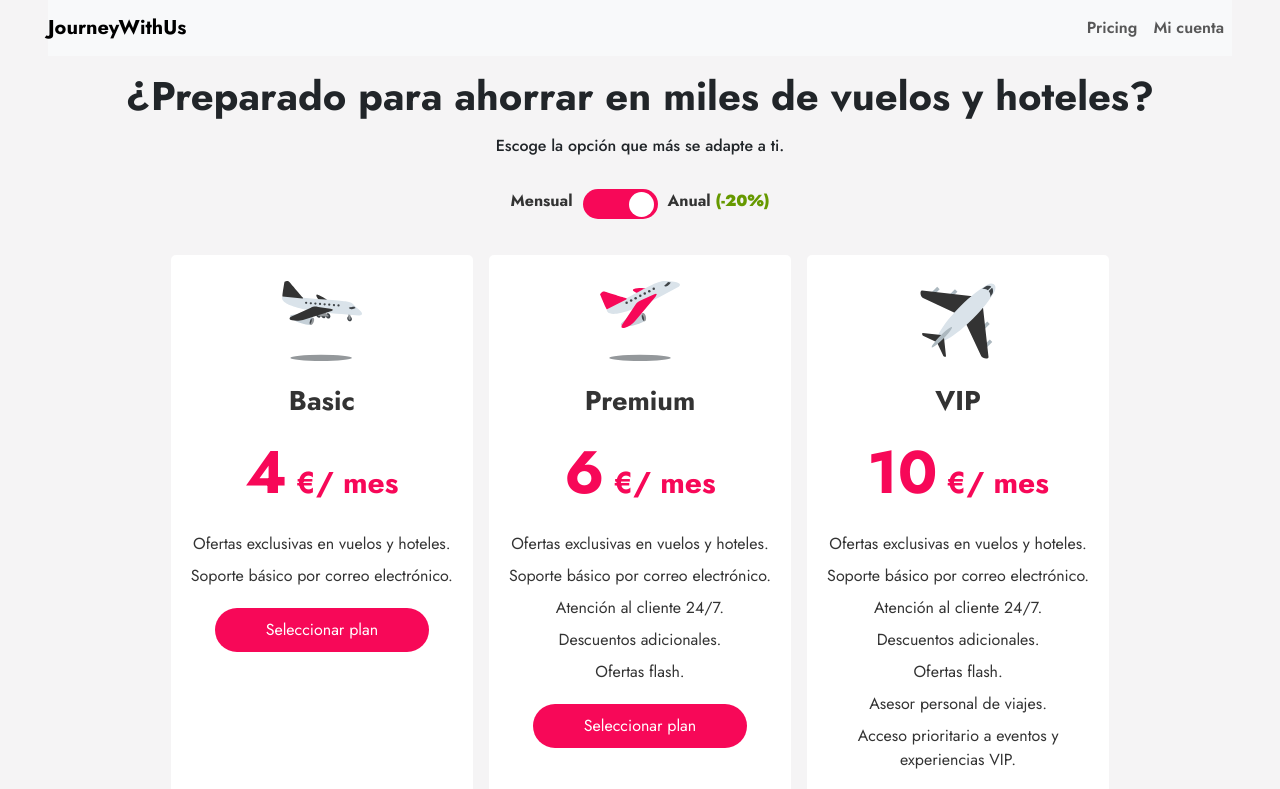
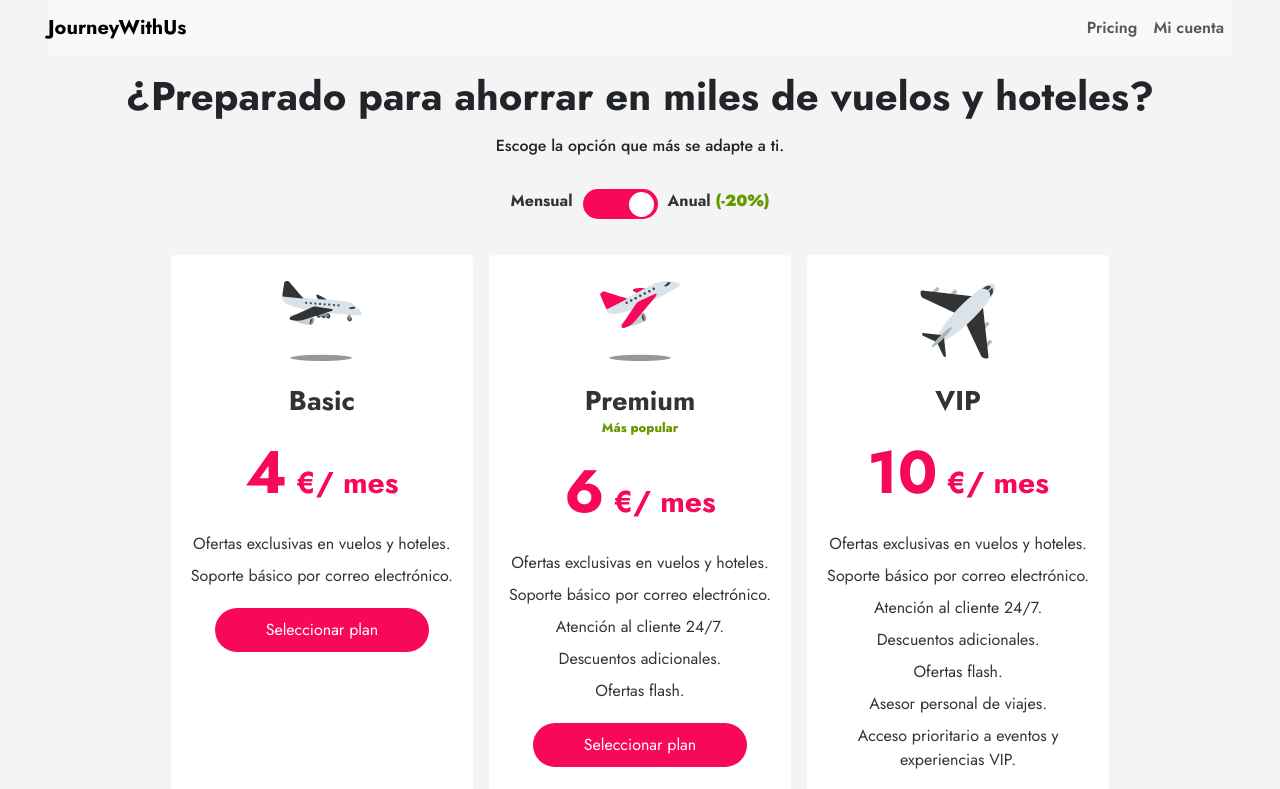
Before and after one commit to Mmarmedina/price-table-comparison-landing-page, a website built with Vite: page index.html in a window 1280 px wide. Shown: the top 789 px of the page. Built offline with nearby package versions, Linux system fonts and the light colour scheme.

Commit message:
"Most Popular" badge styles

```diff
--- a/index.html
+++ b/index.html
@@ -55,6 +55,7 @@
         <article class="box" id="plan-premium">
           <img src="/src/assets/premium-plan.svg" alt="basic-plan-icon" type="image/svg+xml">
           <h2>Premium</h2>
+          <p class="most-popular-text">Más popular</p>
           <div class="amount">
             <span class="price">6</span>
             <span class="currency">€/</span>
--- a/public/src/styles/style.css
+++ b/public/src/styles/style.css
@@ -49,6 +49,12 @@ a.nav-item:hover {
     font-size: 1.7rem;
     font-weight: bolder;
     color: var(--color-secondary-black);
+}
+
+.container .box-container .box p.most-popular-text {
+        color: var(--color-secondary-green);
+        font-weight: 800;
+        font-size: 0.8rem;
 }
 
 .container .box-container .box .amount {
```
